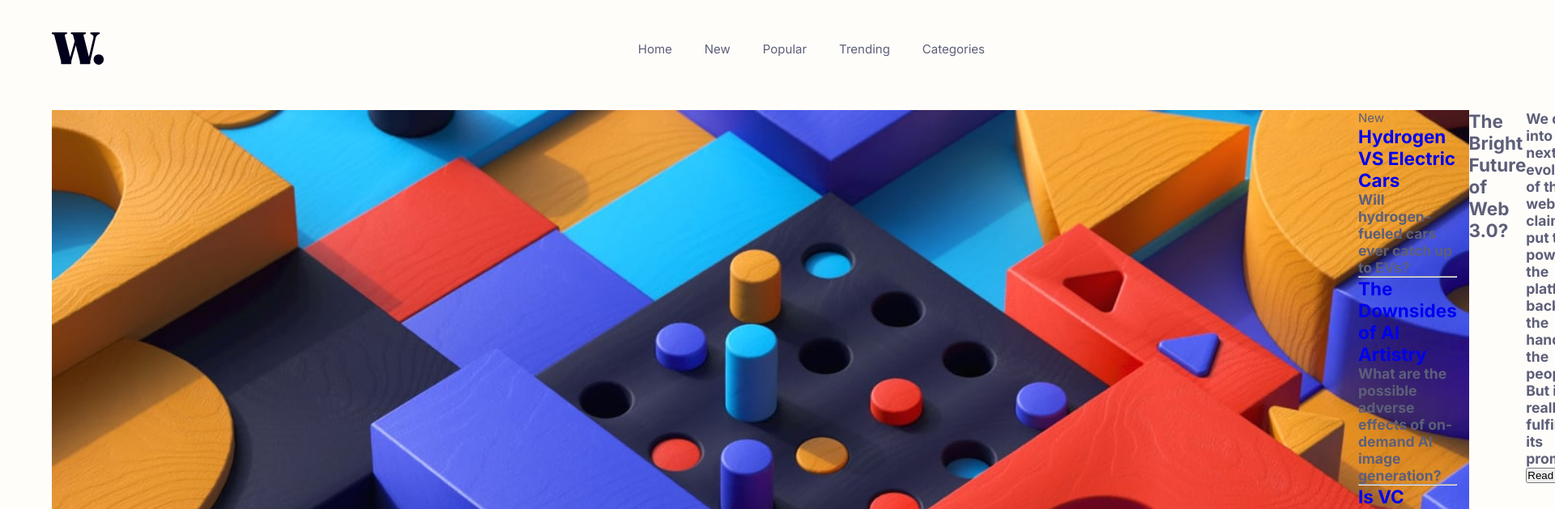
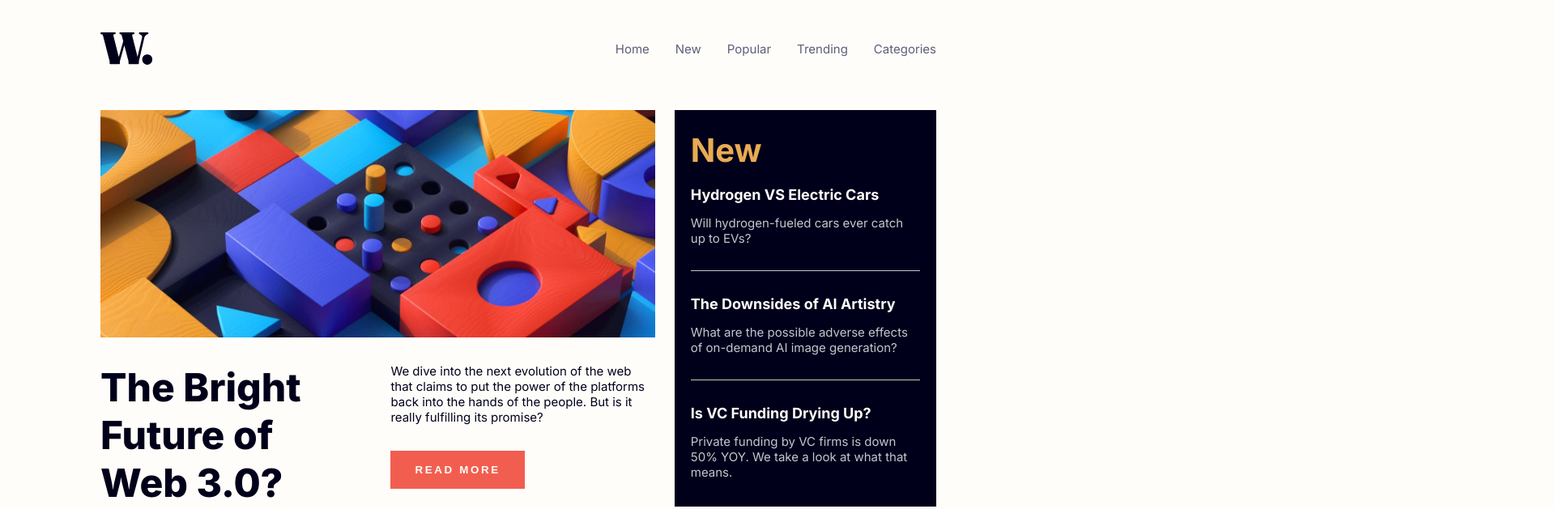
Before and after one commit to pedrosdev/news-homepage, a plain HTML site: page index.html in a window 1280 px wide. Shown: the part 40-669 px from the top of the page at 81% size, 1920 px wide, since content can reach past the window. Drawn offline with Linux system fonts and the light colour scheme.

Commit message:
Add style to the new articles section

```diff
--- a/css/style.css
+++ b/css/style.css
@@ -33,12 +33,12 @@ a {
 
 body {
   flex-direction: column;
-  max-width: 1200px;
+  max-width: 1080px;
   min-height: 100vh;
   margin: 0 auto;
   padding: 24px;
   background-color: var(--off-white);
-  color: var(--dark-grayish-blue);
+  color: var(--very-dark-blue);
   font-family: Inter, sans-serif;
   font-size: 15px;
 }
@@ -54,7 +54,7 @@ header {
 }
 
 .nav-items {
-  gap: 40px;
+  gap: 32px;
   align-items: center;
   list-style-type: none;
 }
@@ -66,3 +66,106 @@ header {
 .nav-items a:hover {
   color: var(--soft-red);
 }
+
+.content {
+  flex-grow: auto;
+  flex-direction: column;
+  gap: 56px;
+}
+
+main {
+  gap: 24px;
+}
+
+section.highlighted-article {
+  flex-direction: column;
+  flex-basis: 68%;
+}
+
+.highlighted-image {
+  min-width: 640px;
+}
+
+.highlighted-image img {
+  width: 100%;
+  height: auto;
+}
+
+.highlighted-content {
+  margin-top: 32px;
+  gap: 32px;
+  justify-content: space-between;
+}
+
+.highlighted-headline,
+.highlighted-sub {
+  flex: 1;
+}
+
+.highlighted-headline {
+  color: var(--very-dark-blue);
+  font-size: 48px;
+  font-weight: 900;
+}
+
+h3 {
+  font-size: 15px;
+  font-weight: 400;
+}
+
+.read-more {
+  margin-top: 32px;
+  border: none;
+  padding: 16px 30px;
+  background-color: var(--soft-red);
+  color: var(--off-white);
+  font-weight: 700;
+  text-transform: uppercase;
+  letter-spacing: 0.2em;
+  transition: 0.2s;
+  cursor: pointer;
+}
+
+.read-more:hover {
+  background-color: var(--very-dark-blue);
+}
+
+section.new-articles {
+  min-width: 240px;
+  flex-basis: 32%;
+  flex-direction: column;
+  padding: 20px;
+  background-color: var(--very-dark-blue);
+  color: var(--grayish-blue);
+}
+
+.new-articles-title {
+  margin: 5px 0 10px;
+  color: var(--soft-orange);
+  font-size: 40px;
+  font-weight: 700;
+}
+
+.new-article {
+  margin: 10px 0;
+}
+
+.new-articles h2 {
+  margin-bottom: 15px;
+  font-size: 18px;
+}
+
+.new-articles a {
+  color: var(--off-white);
+}
+
+.new-article a:hover {
+  color: var(--soft-orange);
+}
+
+.new-articles hr {
+  height: 1px;
+  background-color: var(--grayish-blue);
+  border-width: 0;
+  margin: 20px 0;
+}
--- a/index.html
+++ b/index.html
@@ -29,10 +29,12 @@
     </nav>
   </header>
 
-  <div class="content">
+  <div class="content flex">
     <main class="flex">
-      <section class="highlighted-article-section flex">
-        <img class="highlighted-image" src="./assets/images/image-web-3-desktop.jpg" alt="A group of colorful blocks, cylinders and other shapes, some on top of and some inside others">
+      <section class="highlighted-article flex">
+        <div class="highlighted-image flex">
+          <img src="./assets/images/image-web-3-desktop.jpg" alt="A group of colorful blocks, cylinders and other shapes, some on top of and some inside others">
+        </div>
         <div class="highlighted-content flex">
           <h1 class="highlighted-headline">The Bright Future of Web 3.0?</h1>
           <div class="highlighted-sub">
@@ -44,20 +46,26 @@
         </div>
       </section>
 
-      <section class="new-articles-section">
-        <div class="new-articles-section-title">New</div>
+      <section class="new-articles flex">
+        <div class="new-articles-title">New</div>
+        <div class="new-article">
           <h2><a href="#">Hydrogen VS Electric Cars</a></h2>
           <h3>Will hydrogen-fueled cars ever catch up to EVs?</h3>
+        </div>
         <hr>
+        <div class="new-article">
           <h2><a href="#">The Downsides of AI Artistry</a></h2>
           <h3>What are the possible adverse effects of on-demand AI image generation?</h3>
+        </div>
         <hr>
+        <div class="new-article">
           <h2><a href="#">Is VC Funding Drying Up?</a></h2>
           <h3>Private funding by VC firms is down 50% YOY. We take a look at what that means.</h3>
+        </div>
       </section>
     </main>
 
-    <section class="suggested-articles-section flex">
+    <section class="suggested-articles flex">
       <div class="suggested-article flex">
         <img src="./assets/images/image-retro-pcs.jpg" alt="A small retro pc and some other electronic devices">
         <div class="suggested-article-content">
```
Lines whose indentation alone changed are shown as unchanged.
